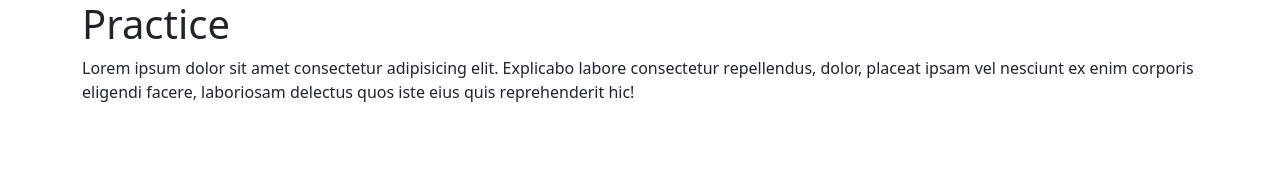
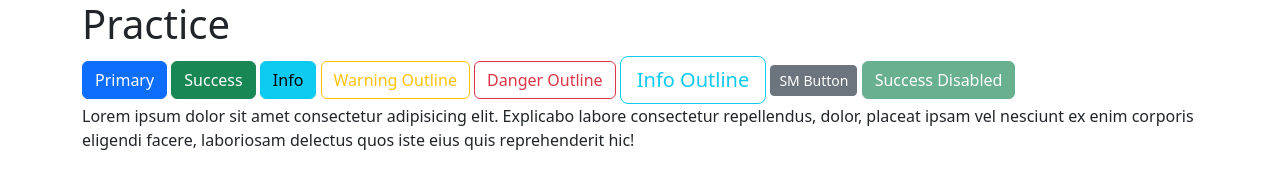
Before and after one commit to SaeedKarimian860/Bootstrap-Practice, a plain HTML site: page index.html in a window 1280 px wide. Drawn offline with nearby package versions, Linux system fonts and the light colour scheme.

Commit message:
Bootstrap Practice

```diff
--- a/index.html
+++ b/index.html
@@ -15,6 +15,14 @@
   <body>
     <div class="container">
       <h1>Practice</h1>
+      <button type="button" class="btn btn-primary">Primary</button>
+      <button type="button" class="btn btn-success">Success</button>
+      <button type="button" class="btn btn-info">Info</button>
+      <button class="btn btn-outline-warning">Warning Outline</button>
+      <button type="button" class="btn btn-outline-danger">Danger Outline</button>
+      <button type="button" class="btn btn-outline-info btn-lg">Info Outline</button>
+      <button type="button" class="btn btn-secondary btn-sm">SM Button</button>
+      <button type="button" class="btn btn-success" disabled>Success Disabled</button>
       <p>
         Lorem ipsum dolor sit amet consectetur adipisicing elit. Explicabo
         labore consectetur repellendus, dolor, placeat ipsam vel nesciunt ex
```
